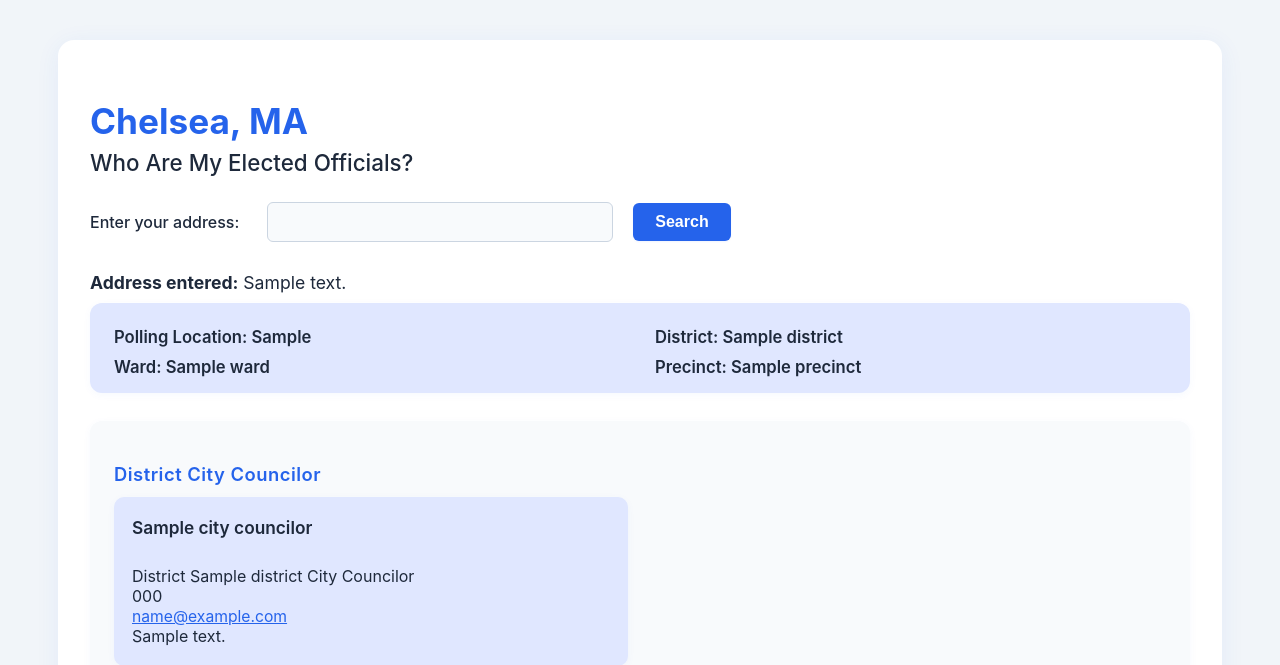
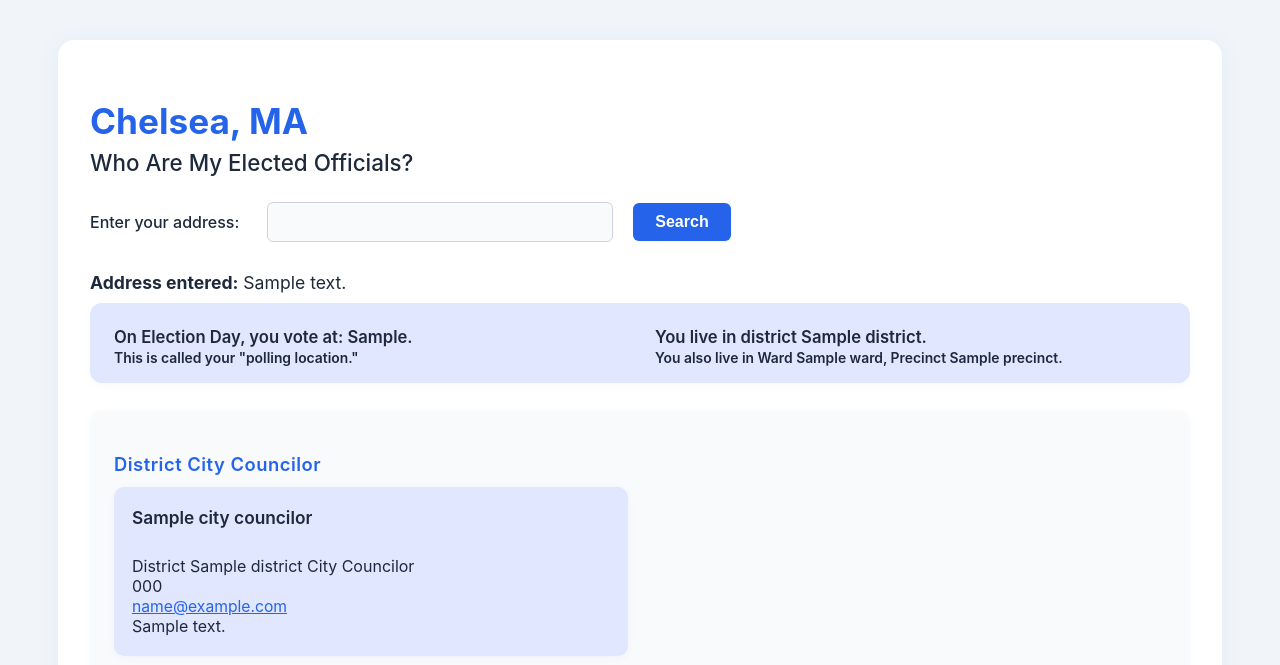
Before and after one commit to saraheliznev/chelseavoting, a Flask app: template templates/index.html in a window 1280 px wide. Shown: the top 665 px of the page. Run offline with Flask 3, Linux system fonts and the light colour scheme; the template is opened without the code that fills it: most values are stand-ins (such as "Sample title", 1, 10 or a date in 2020).

Commit message:
Add files via upload

```diff
--- a/templates/index.html
+++ b/templates/index.html
@@ -21,11 +21,8 @@
     {% if info %}
         <div class="blue-box">
             <div class="info-grid">
-                <div class="info-label">Polling Location: {{ info['Polling Location'] }}</div>
-                <div class="info-label">District: {{ info['District'] }}</div>
-                <div class="info-label" style="weight:normal;">Ward: {{ info['Ward'] }}</div>
-                <div class="info-label" style="weight:normal;">Precinct: {{ info['Precinct'] }}</div>
-
+                <div class="info-label">On Election Day, you vote at: {{ info['Polling Location'] }}.<br /><small>This is called your "polling location."</small></div>
+                <div class="info-label">You live in district {{ info['District'] }}.<br /><small>You also live in Ward {{ info['Ward'] }}, Precinct {{ info['Precinct'] }}.</small></div>
             </div>
         </div>
         {% if district_data %}
```
